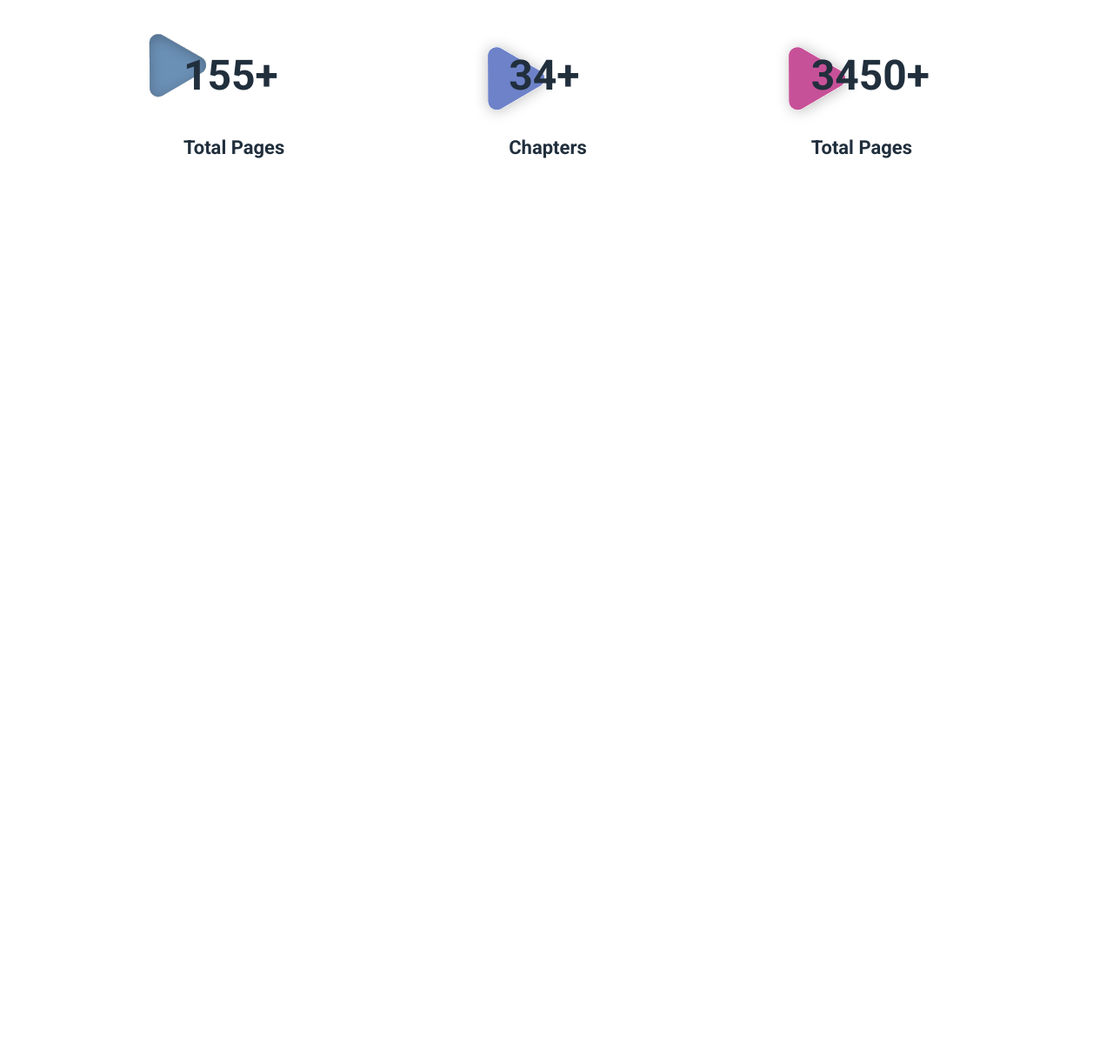
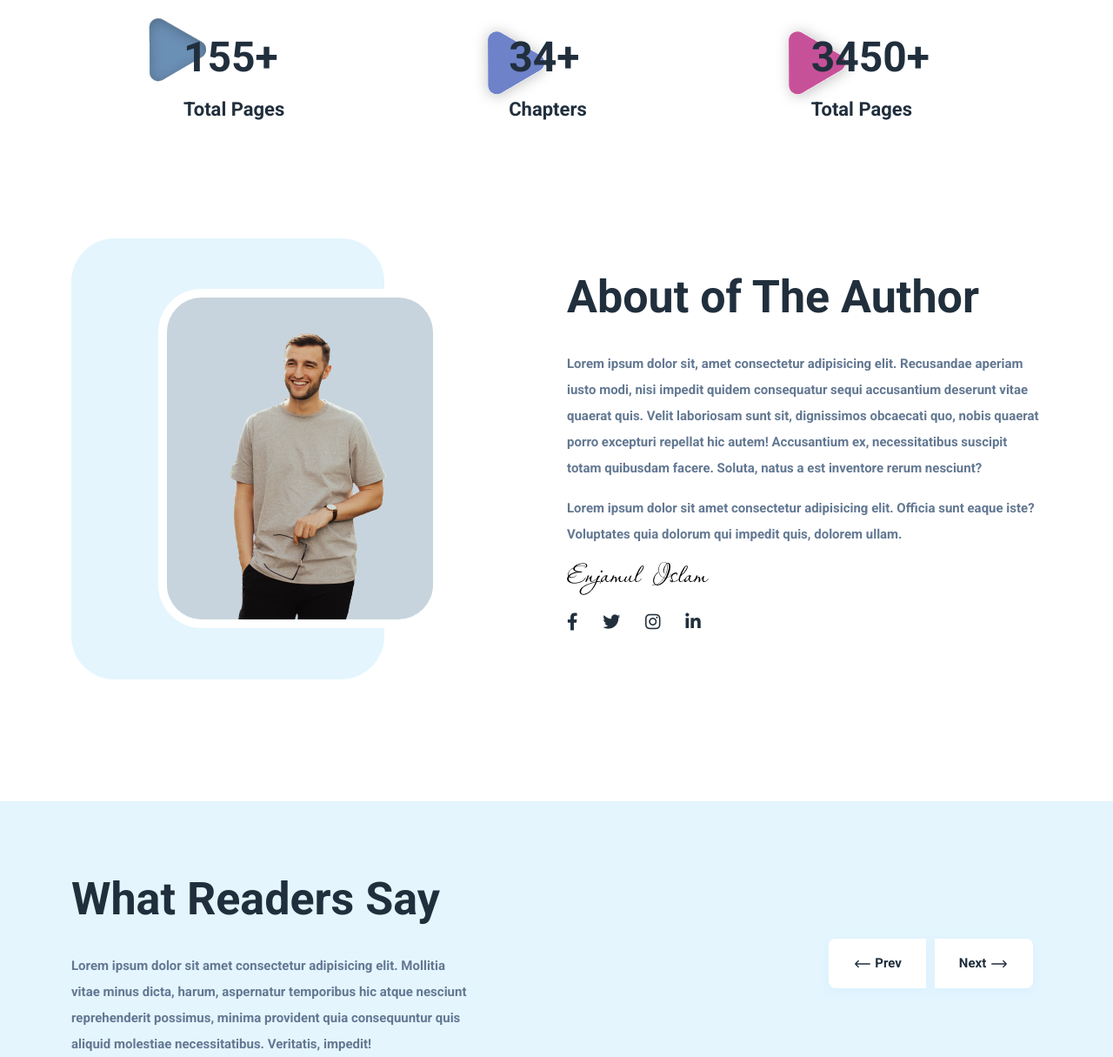
Before and after one commit to mdenjamulislam/E-book-landing-page-template, a plain HTML site: page index.html in a window 1280 px wide. Shown: the part 1100-2315 px from the top of the page at 87% size. Before the commit the page ends 1454 px from the top, so only its background shows below. Drawn offline with Linux system fonts and the light colour scheme.

Commit message:
About Section Add

```diff
--- a/css/style.css
+++ b/css/style.css
@@ -10,6 +10,12 @@
 
 body {
     font-family: 'Roboto', sans-serif;
+    font-size: 15px;
+    color: var(--secondary);
+}
+
+p {
+    line-height: 30px;
     font-size: 15px;
     color: var(--secondary);
 }
@@ -33,6 +39,19 @@ body {
 
 .pt-section {
     padding-top: 80px;
+}
+
+.pb-title {
+    padding-bottom: 50px;
+}
+
+.section-title {
+    font-weight: bold;
+    font-size: 52px;
+    color: var(--primary);
+    line-height: 66px;
+    padding-bottom: 20px;
+
 }
 
 .btn-outline {
@@ -139,7 +158,7 @@ body {
     content: url(../images/blob1.svg);
     z-index: -1;
     left: -40px;
-    top: -12px;
+    top: -30px;
 }
 
 .single-stats:nth-child(1) .stats-num::before {
@@ -153,3 +172,78 @@ body {
 .single-stats:nth-child(3) .stats-num::before {
     content: url(../images/blob3.svg);
 }
+
+/* About Area */
+.about {
+    padding-bottom: 175px;
+}
+
+.author {
+    position: relative;
+}
+
+.author img {
+    margin-left: 100px;
+    border: 10px solid #fff;
+    border-radius: 50px;
+}
+
+.author::before {
+    content: "";
+    position: absolute;
+    background-color: #E4F5FE;
+    height: 130%;
+    width: 360px;
+    top: -15%;
+    border-radius: 50px;
+    z-index: -9;
+}
+
+.social .list-inline-item {
+    margin-right: 25px;
+}
+
+.social .list-inline-item:last-child {
+    margin-right: 0;
+}
+
+.social .list-inline-item a {
+    color: var(--primary);
+    font-size: 20px;
+}
+
+.social .list-inline-item a:hover {
+    color: var(--secondary);
+}
+
+/* Testimonail Area  */
+.control {
+    font-weight: 600;
+    font-size: 15px;
+}
+
+.next, .prev {
+    padding: 17px 28px;
+    background-color: #fff;
+    color: var(--primary);
+    margin-right: 10px;
+    cursor: pointer;
+    box-shadow: 0px 4px 11px rgba(190   233, 255, 0.25);
+}
+
+.prev {
+    border-radius: 8px 0 0 8px;
+}
+
+.next {
+    border-radius: 0 8px 8px 0;
+}
+
+.next:hover, .prev:hover {
+    background-color: var(--primary);
+    color: #fff;
+}
+
+.control svg {
+    width: 22px;
+}
--- a/index.html
+++ b/index.html
@@ -111,6 +111,73 @@
 
     <!-- End of the Stats Area -->
 
+    <!-- Starting of the About Area -->
+
+    <section class="about">
+        <div class="container">
+            <div class="row align-items-center">
+                <div class="col-lg-5">
+                    <div class="author">
+                        <img src="images/author.png" alt="Author" class="img-fluid">
+                    </div>
+                </div>
+                <div class="offset-lg-1 col-lg-6">
+                    <h2 class="section-title">About of The Author</h2>
+                    <p>Lorem ipsum dolor sit, amet consectetur adipisicing elit. Recusandae aperiam iusto modi, nisi impedit quidem consequatur sequi accusantium deserunt vitae quaerat quis. Velit laboriosam sunt sit, dignissimos obcaecati quo, nobis quaerat porro excepturi repellat hic autem! Accusantium ex, necessitatibus suscipit totam quibusdam facere. Soluta, natus a est inventore rerum nesciunt?</p>
+                    <p>Lorem ipsum dolor sit amet consectetur adipisicing elit. Officia sunt eaque iste? Voluptates quia dolorum qui impedit quis, dolorem ullam.</p>
+                    <img src="images/signature.png" alt="Signature" class="sign">
+                    <ul class="social list-inline pt-3">
+                        <li class="list-inline-item">
+                            <a href="#"><i class="fab fa-facebook-f"></i></a>
+                        </li>
+                        <li class="list-inline-item">
+                            <a href="#"><i class="fab fa-twitter"></i></a>
+                        </li>
+                        <li class="list-inline-item">
+                            <a href="#"><i class="fab fa-instagram"></i></a>
+                        </li>
+                        <li class="list-inline-item">
+                            <a href="#"><i class="fab fa-linkedin-in"></i></a>
+                        </li>
+                    </ul>
+                </div>
+            </div>
+        </div>
+    </section>
+
+    <!-- End of the About Area -->
+
+    <!-- Starting of the Testimonial Area -->
+
+    <section class="testimonial">
+        <div class="bg-cyan test-head pt-section">
+            <div class="container">
+                <div class="d-flex align-items-center justify-content-between">
+                    <div class="col-lg-6 col-xl-5 pb-title pb-lg-0">
+                        <h2 class="section-title">What Readers Say</h2>
+                        <p class="mb-0">Lorem ipsum dolor sit amet consectetur adipisicing elit. Mollitia vitae minus dicta, harum, aspernatur temporibus hic atque nesciunt reprehenderit possimus, minima provident quia consequuntur quis aliquid molestiae necessitatibus. Veritatis, impedit!</p>
+                    </div>
+                    <div class="control d-flex align-items-center" id="custom-control">
+                        <div class="prev">
+                            <svg xmlns="http://www.w3.org/2000/svg" fill="none" viewBox="0 0 24 24" stroke-width="1.5" stroke="currentColor">
+                                <path stroke-linecap="round" stroke-linejoin="round" d="M6.75 15.75L3 12m0 0l3.75-3.75M3 12h18" />
+                            </svg>
+                            <span>Prev</span>
+                        </div>
+                        <div class="next">
+                            <span>Next</span>
+                            <svg xmlns="http://www.w3.org/2000/svg" fill="none" viewBox="0 0 24 24" stroke-width="1.5" stroke="currentColor">
+                                <path stroke-linecap="round" stroke-linejoin="round" d="M17.25 8.25L21 12m0 0l-3.75 3.75M21 12H3" />
+                            </svg>
+                        </div>
+                    </div>
+                </div>
+            </div>
+        </div>
+    </section>
+
+    <!-- End of the Testimonial Area -->
+
 
 
 
```
Also changed, not shown: images/author.png (added), images/signature.png (added).
